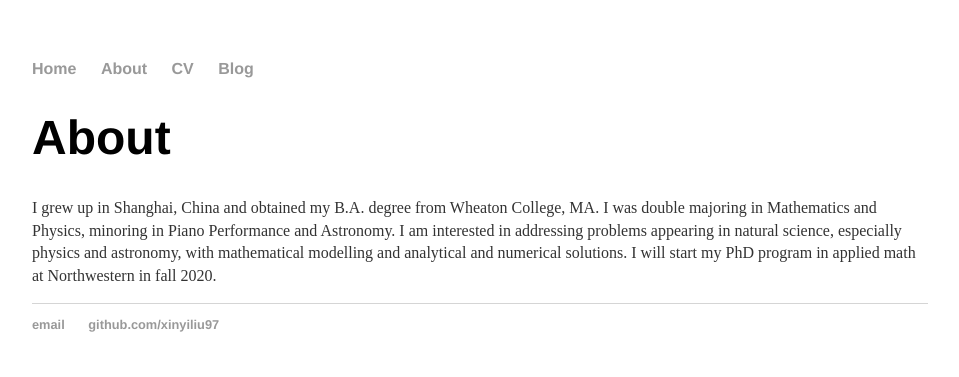
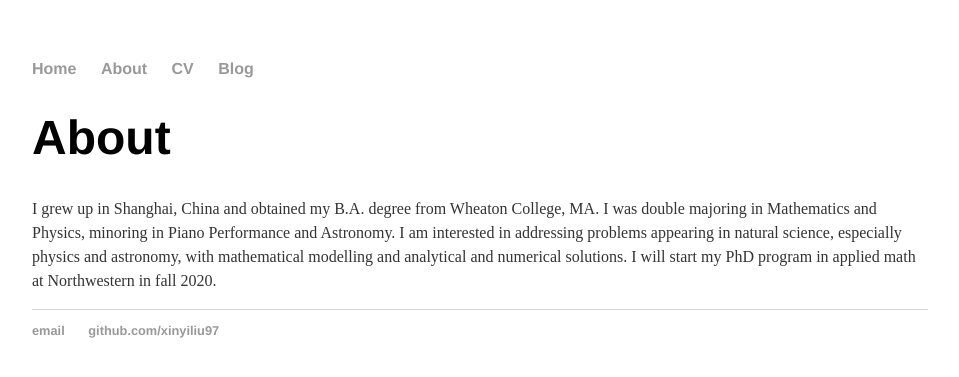
Before and after one commit to xinyiliu97/xinyiliu97.github.io, a Jekyll site: the page built from about/index.html, in a window 1280 px wide. Shown: the top 377 px of the page, without its empty margins (160-1119 px from the left). Built offline with Jekyll 4.4.1, drawn with Linux system fonts in a browser that asks for light colours.

Commit message:
update about

```diff
--- a/about/index.html
+++ b/about/index.html
@@ -4,5 +4,5 @@ title: About
 ---
 <div class="blurb">
 	<h1>{{ page.title }}</h1>
-	<p style = "font-size:1em;">
+	<p style = "font-size:1em;line-height: 1.5em;">
 I grew up in Shanghai, China and obtained my B.A. degree from Wheaton College, MA. I was double majoring in Mathematics and Physics, minoring in Piano Performance and Astronomy. I am interested in addressing problems appearing in natural science, especially physics and astronomy, with mathematical modelling and analytical and numerical solutions. I will start my PhD program in applied math at Northwestern in fall 2020.  </p>
```
